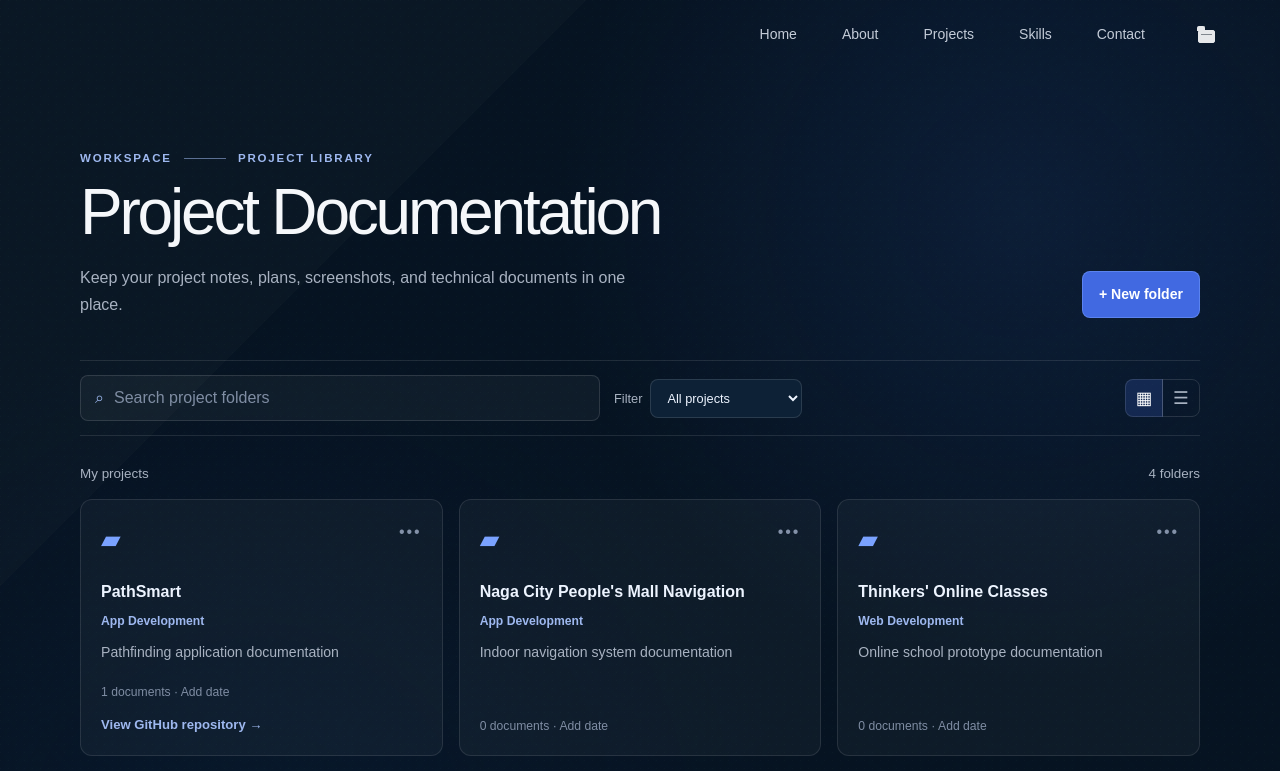
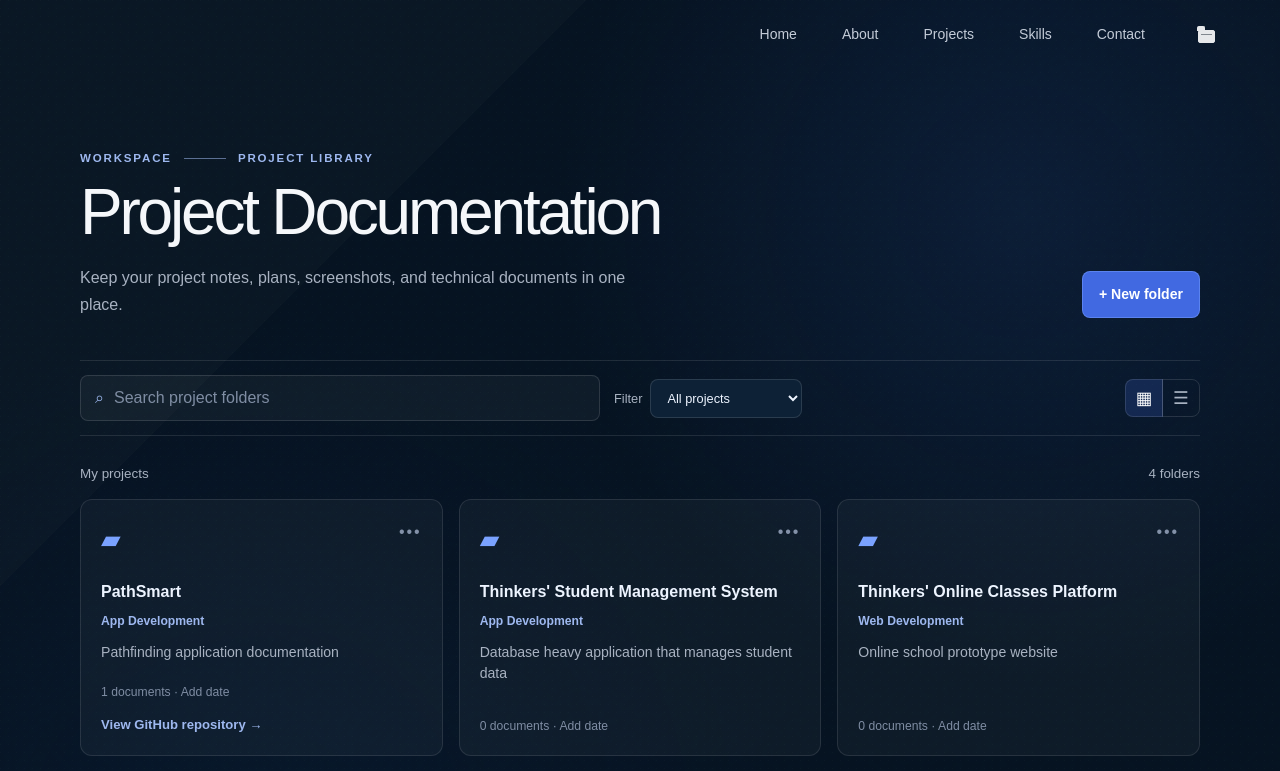
Before and after one commit to CodeTrekker530/portfolio, a Next.js app: page /library in a window 1280 px wide. Shown: the top 771 px of the page. Built offline with nearby package versions, Linux system fonts and the light colour scheme.

Commit message:
fix some input mistakes

```diff
--- a/src/data/projectLibrary.js
+++ b/src/data/projectLibrary.js
@@ -16,20 +16,20 @@ export const projectFolders = [
     ],
   },
   {
-    slug: "naga-city-peoples-mall-navigation",
-    name: "Naga City People's Mall Navigation",
+    slug: "thinkers-student-management-system",
+    name: "Thinkers' Student Management System",
     category: "App Development",
     updated: "Add date",
-    description: "Indoor navigation system documentation",
+    description: "Database heavy application that manages student data",
     githubUrl: "",
     files: [],
   },
   {
-    slug: "thinkers-online-classes",
-    name: "Thinkers' Online Classes",
+    slug: "thinkers-online-classes-platform",
+    name: "Thinkers' Online Classes Platform",
     category: "Web Development",
     updated: "Add date",
-    description: "Online school prototype documentation",
+    description: "Online school prototype website",
     githubUrl: "",
     files: [],
   },
```
